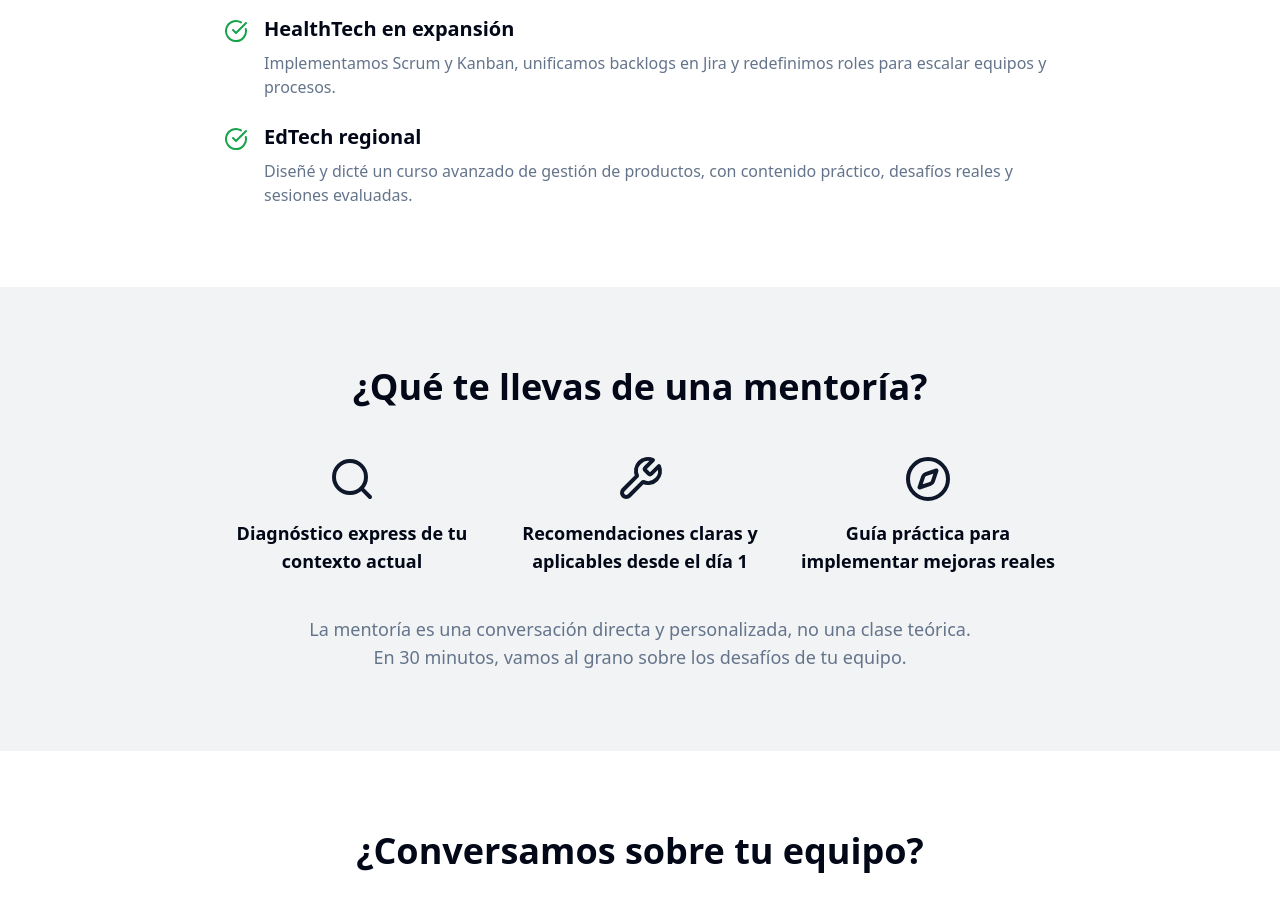
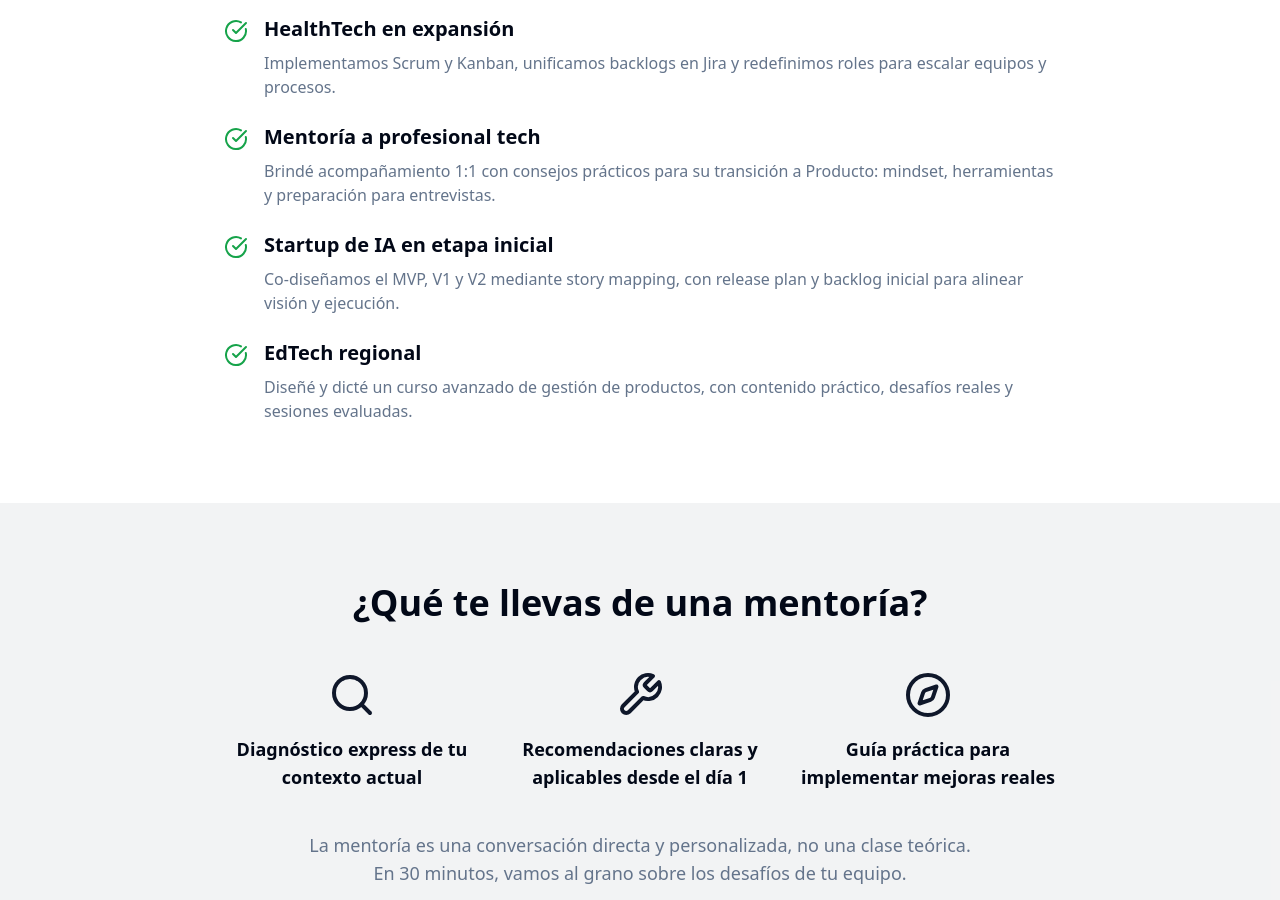
Before and after one commit to chechote26/the-agile-product, a React (Vite) app: page / in a window 1280 px wide. Shown: the part 1860-2760 px from the top of the page. Built offline with nearby package versions, Linux system fonts and the light colour scheme.

Commit message:
Add case studies to section
Add new case studies to the "real cases, concrete results" section and reorder the existing ones.

```diff
--- a/src/pages/Index.tsx
+++ b/src/pages/Index.tsx
@@ -137,6 +137,26 @@ const Index = () => {
             <div className="flex items-start gap-4">
               <CheckCircle className="h-6 w-6 text-green-600 mt-1 flex-shrink-0" />
               <div>
+                <h3 className="text-xl font-semibold mb-2">Mentoría a profesional tech</h3>
+                <p className="text-muted-foreground">
+                  Brindé acompañamiento 1:1 con consejos prácticos para su transición a Producto: mindset, herramientas y preparación para entrevistas.
+                </p>
+              </div>
+            </div>
+
+            <div className="flex items-start gap-4">
+              <CheckCircle className="h-6 w-6 text-green-600 mt-1 flex-shrink-0" />
+              <div>
+                <h3 className="text-xl font-semibold mb-2">Startup de IA en etapa inicial</h3>
+                <p className="text-muted-foreground">
+                  Co-diseñamos el MVP, V1 y V2 mediante story mapping, con release plan y backlog inicial para alinear visión y ejecución.
+                </p>
+              </div>
+            </div>
+
+            <div className="flex items-start gap-4">
+              <CheckCircle className="h-6 w-6 text-green-600 mt-1 flex-shrink-0" />
+              <div>
                 <h3 className="text-xl font-semibold mb-2">EdTech regional</h3>
                 <p className="text-muted-foreground">
                   Diseñé y dicté un curso avanzado de gestión de productos, con contenido práctico, desafíos reales y sesiones evaluadas.
```
